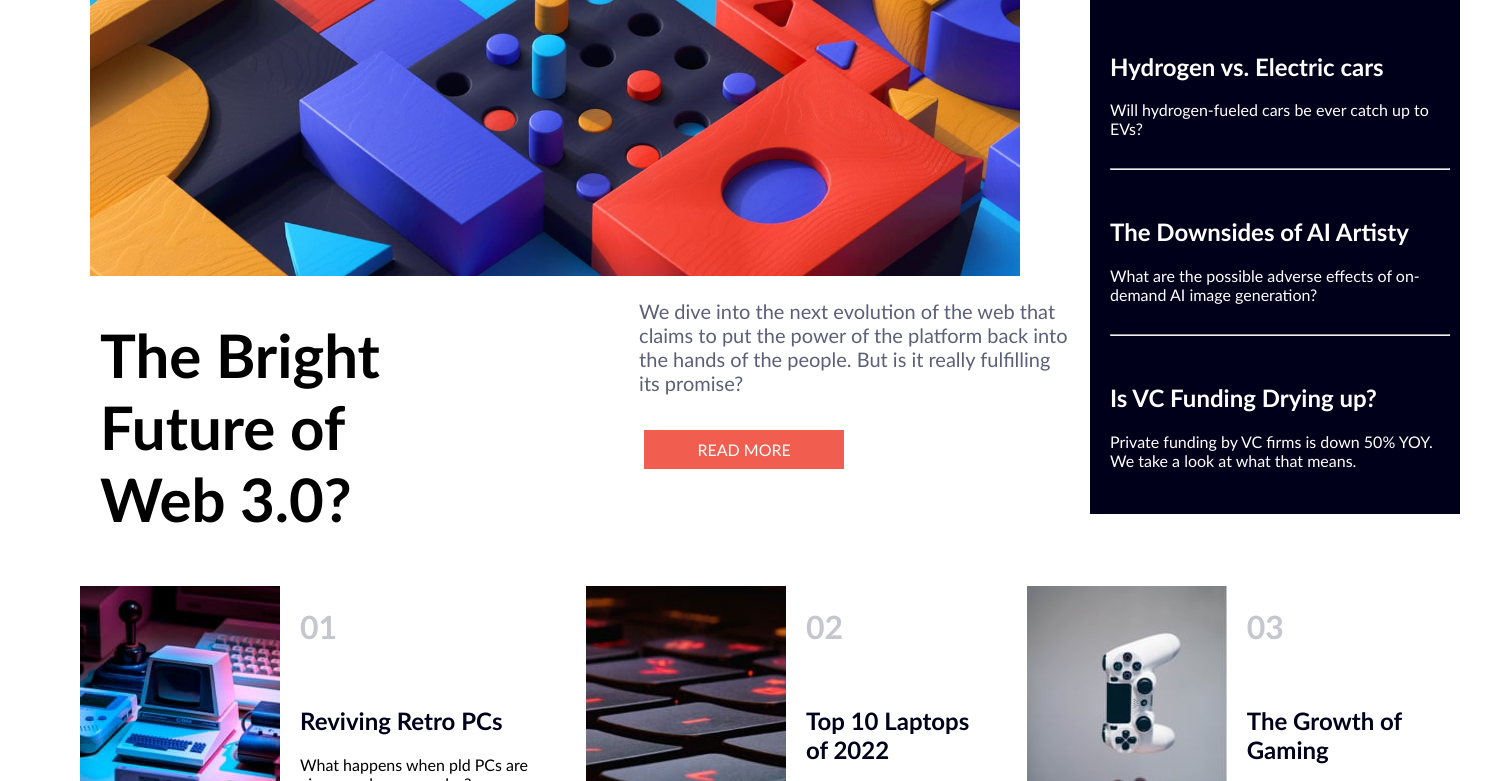
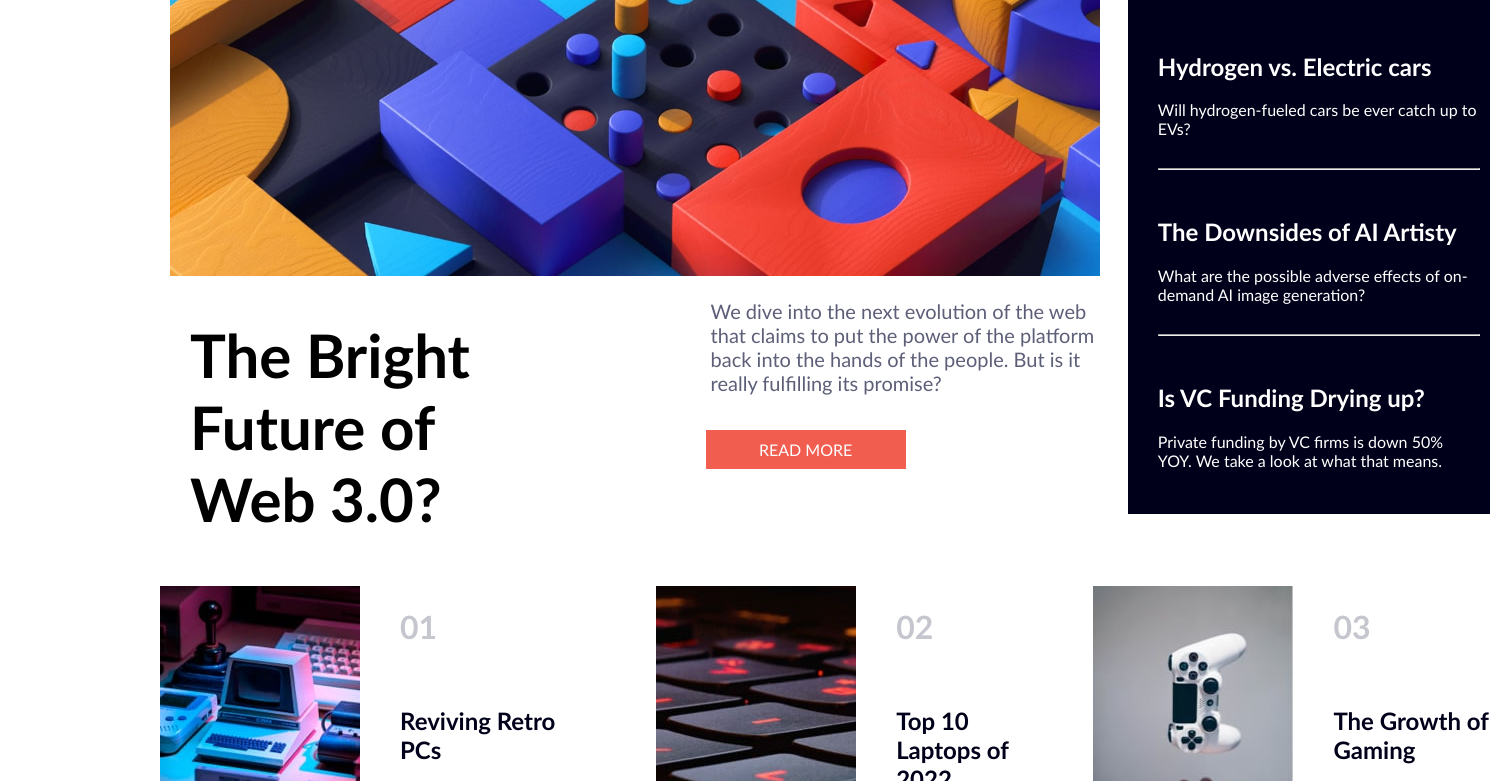
Before and after one commit to wafaj3fr/newshomepage, a plain HTML site: page index.html in a window 1280 px wide. Shown: the part 309-1090 px from the top of the page, 1500 px wide, since content can reach past the window. Drawn offline with Linux system fonts and the light colour scheme.

Commit message:
Update style.css

```diff
--- a/style.css
+++ b/style.css
@@ -1,6 +1,6 @@
 *{
     font-family: 'Gill Sans', 'Gill Sans MT', Calibri, 'Trebuchet MS', sans-serif;
-    margin-left: 10px;
+    margin-left: 20px;
 }
 .container{
     width: 1440px;
```
